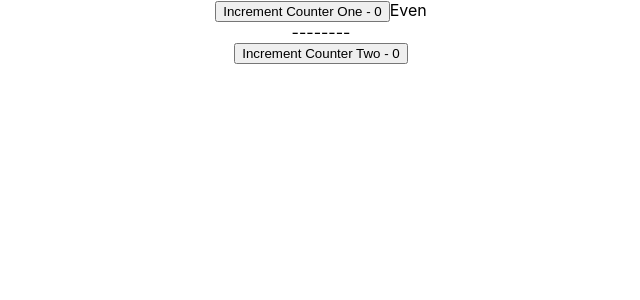
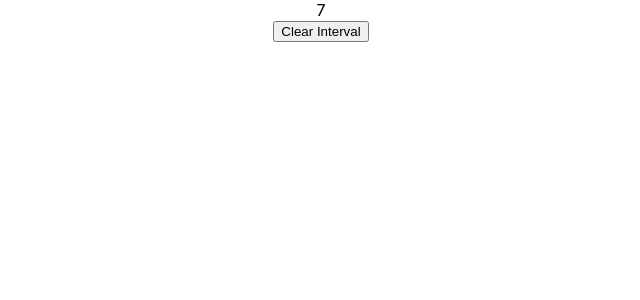
Before and after one commit to x-farzan/CodeEvolution-React-basics, a React (Create React App) app: page / in a window 1280 px wide. Shown: the top 300 px of the page, without its empty margins (319-959 px from the left). Built offline with nearby package versions, Linux system fonts and the light colour scheme.

Commit message:
Refs holding a value, throughtout app.

```diff
--- a/src/App.js
+++ b/src/App.js
@@ -55,6 +55,7 @@
 import DataFetchTwo from "./components/DataFetchTwo";
 import ParentComponentTwo from "./components/ParentComponentTwo";
 import Counters from "./components/Counters";
+import FocusInput from "./components/FocusInput";
 
 export const UserContext = React.createContext();
 
@@ -78,8 +79,10 @@
   const [count, dispatch] = useReducer(reducer, initialState);
   return (
     <div className="App">
+      <FocusInput />
+
       {/* useMemo() hook */}
-      <Counters />
+      {/* <Counters /> */}
 
       {/* Rendering components that really needs to update using memo, and useCallback */}
       {/* <ParentComponentTwo /> */}
@@ -103,6 +106,7 @@
       {/* <UserContext.Provider value={{ name: "Farzan" }}>
         <ComponentX />
       </UserContext.Provider> */}
+
       {/* <AxiosWithUseEffect /> */}
       {/* componentWillUnmout() functionality using useEffect() */}
       {/* <MouseContainer /> */}
--- /dev/null
+++ b/src/components/FocusInput.js
@@ -0,0 +1,29 @@
+import React, { useEffect, useRef, useState } from "react";
+
+function FocusInput() {
+  const [timer, setTimer] = useState(0);
+  const intervalRef = useRef();
+
+  useEffect(() => {
+    intervalRef.current = setInterval(() => {
+      setTimer((prevTimer) => prevTimer + 1);
+    }, 1000);
+
+    return () => {
+      clearInterval(intervalRef.current);
+    };
+  }, []);
+
+  return (
+    <div>
+      {timer}
+      <div>
+        <button onClick={() => clearInterval(intervalRef.current)}>
+          Clear Interval
+        </button>
+      </div>
+    </div>
+  );
+}
+
+export default FocusInput;
```
